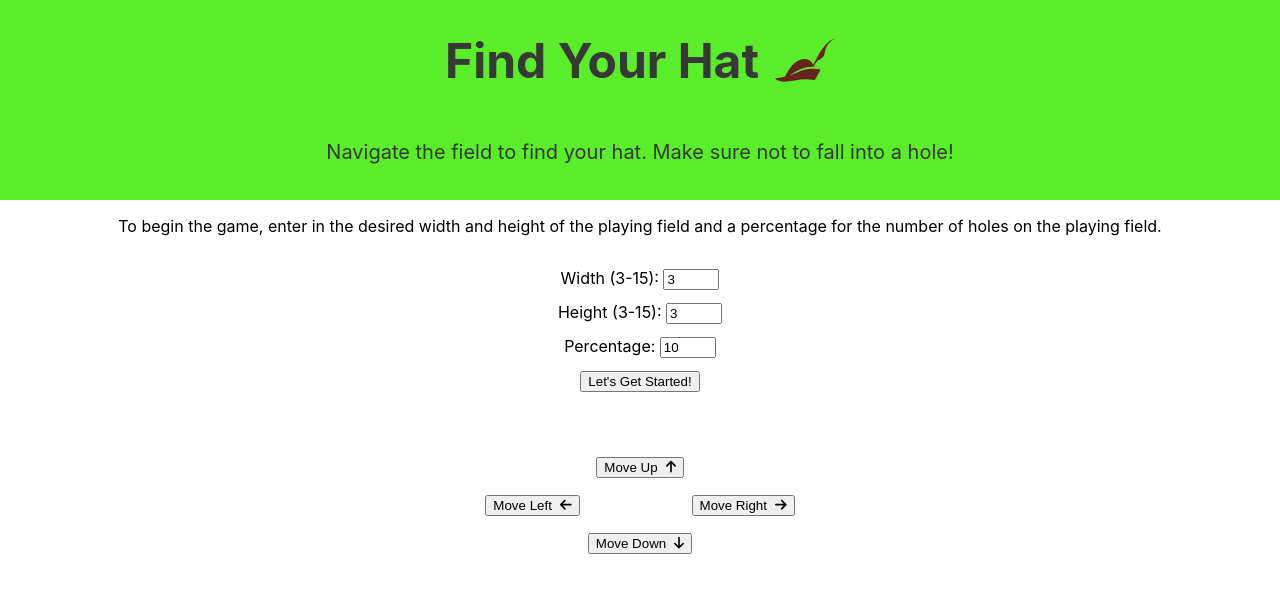
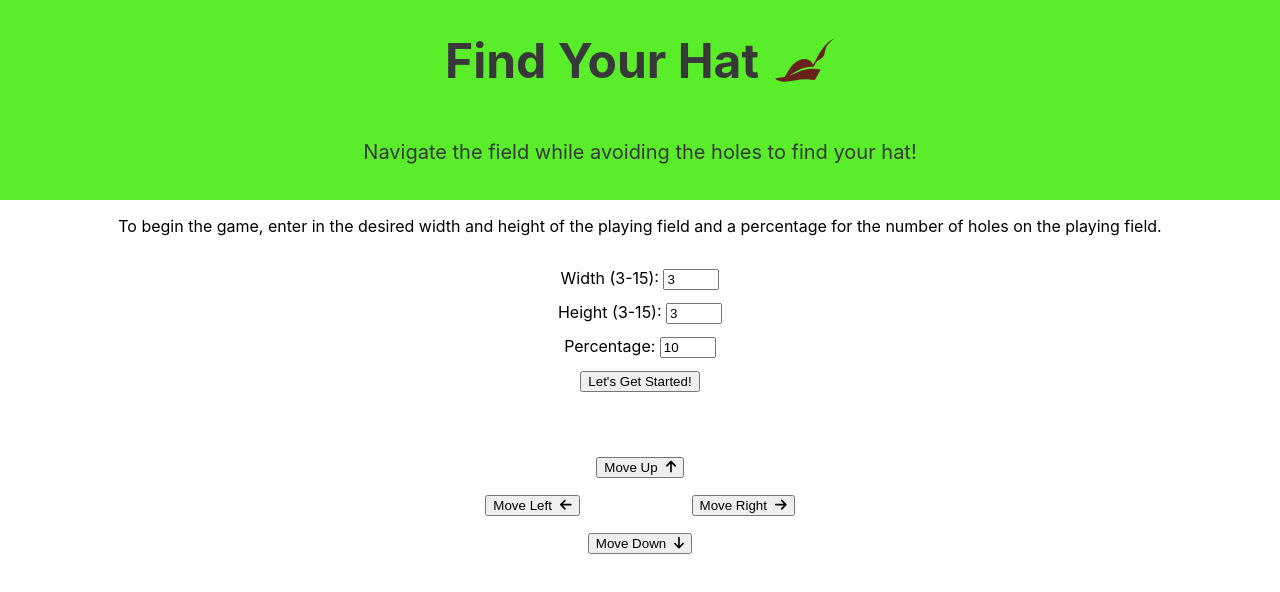
Before and after one commit to bradywinslow/findYourHat, a React (Create React App) app: page / in a window 1280 px wide. Shown: the top 592 px of the page. Built offline with nearby package versions, Linux system fonts and the light colour scheme.

Commit message:
Update header copy

```diff
--- a/src/components/Header.jsx
+++ b/src/components/Header.jsx
@@ -11,7 +11,7 @@ export default function Header() {
                 <FontAwesomeIcon icon={faPiedPiperHat} className={styles.HeaderHat}/>
             </div>
             <div className={styles.GameInstructions}>
-                <p>Navigate the field to find your hat. Make sure not to fall into a hole!</p>
+                <p>Navigate the field while avoiding the holes to find your hat!</p>
             </div>
         </div>
     )
```
